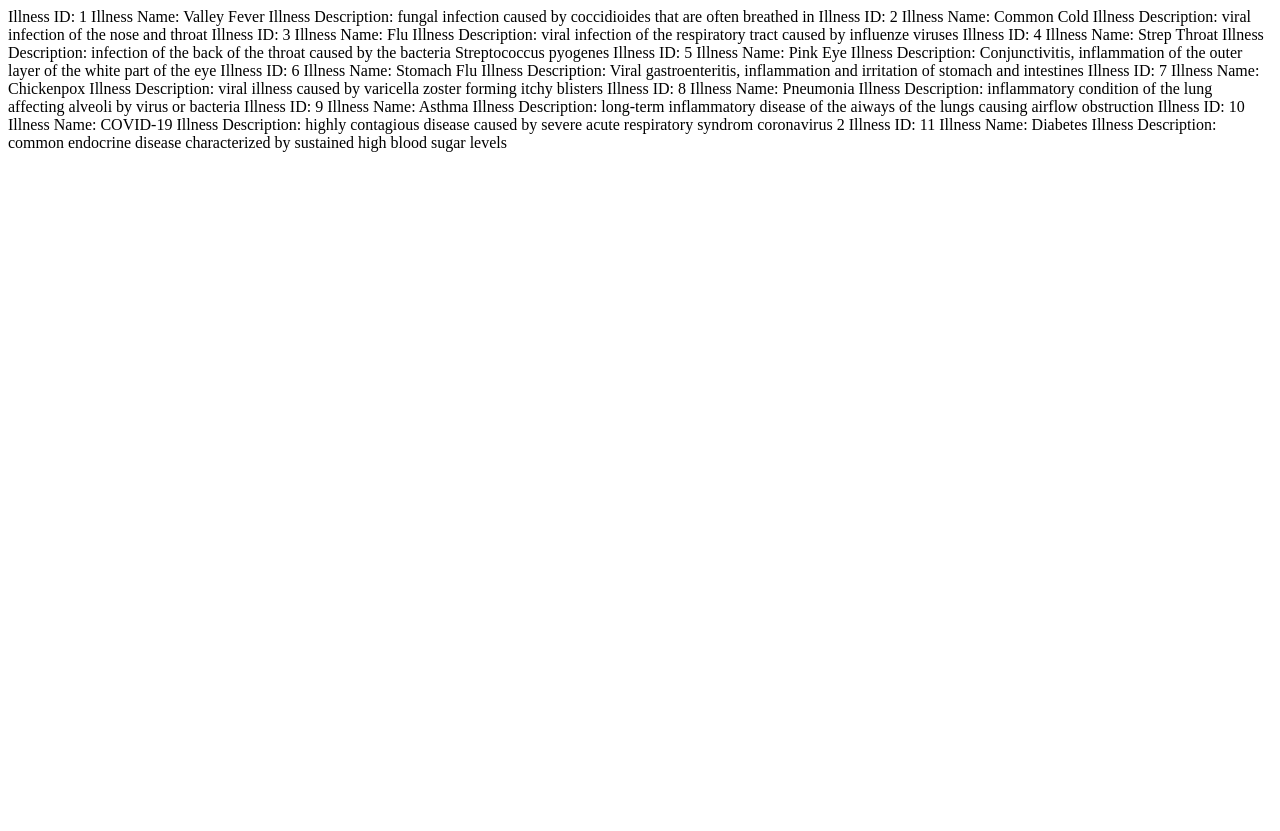
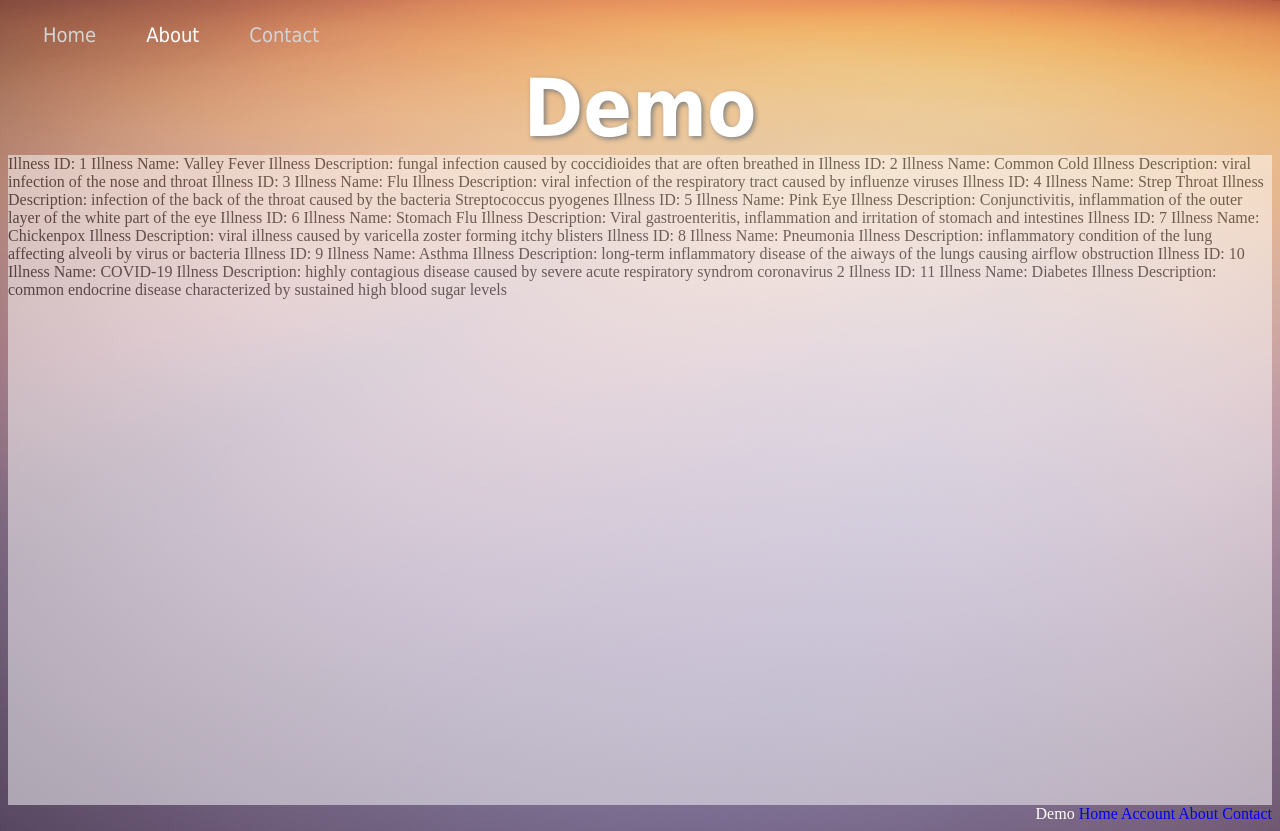
Before and after one commit to jrojas53/ReadyMedi, a PHP site: page /demo.php in a window 1280 px wide. Before the commit the page ends 152 px from the top, so only its background shows below. Run offline with PHP 8.4, Linux system fonts and the light colour scheme; data comes from the database, SQL or seed files in the repository.

Commit message:
adding demo.php to website pages, this page is ONLY for demo purposes. This file has html, css. Php code provided by Kristine C.

```diff
--- a/Website/demo.php
+++ b/Website/demo.php
@@ -1,5 +1,90 @@
+<!DOCTYPE html>
+<html lang="en">
+    <head>
+        <meta charset="utf-8">
+        <meta name="viewport" content="width=device-width,initial-scale=1">
+        <title>Demo</title>
+        <style>
+            body {
+                background-image: url("summer_background_gradient.jpg");
+                background-size: cover;
+	            background-position: center center;
+	            background-attachment: fixed;
+            }
+            h1 {
+                text-align: center;
+                font-family: Tahoma, sans-serif;
+                color: white;
+                font-size: 80px;
+                text-shadow: 2px 2px 5px gray;
+                margin: 0%;
+            }
+            h2 {
+                text-align: center;
+                font-family: Tahoma, sans-serif;
+                color: black;
+                text-shadow: 2px 2px 5px wheat;
+                font-size: 50px;
+                margin: 0%;
+            }
+            ul  {
+                list-style-type: none;
+                margin: auto;
+                border: 0;
+                padding: 0;
+                top: 0;
+                overflow: hidden;
+                font-family: Tahoma, sans-serif;
+            }
+            li {
+                float: left;
+                margin-left: 20px;
+            }
+            li a {
+                display: block;
+                color: lightgray;
+                text-align: center;
+                padding: 15px;
+                font-size: 20px;
+            }
+            li a:hover:not(.active) {
+                color: white;
+            }
+            .active {
+                color: white;
+            }
+            .page {
+                height: 650px;
+                width: 100%;
+                background-color: white;
+                opacity: 50%;
+                overflow: auto;
+            }
+            .statement {
+                margin: auto;
+                padding-top: 60px;
+                text-align: center;
+                font-family: Tahoma, sans-serif;
+                font-size: 35px;
+                text-shadow: 2px 2px 5px ghostwhite;
+            }
+            .footer {
+                overflow: hidden;
+                text-align: right;
+            }
+        </style>
+    </head>
+    <body>
+        <header>
+            <ul>
+                <li><a style="text-decoration: none" href="index.html"> Home</a></li>
+                <li><a class = "active" style="text-decoration: none" href="about.html"> About</a></li>
+                <li><a style="text-decoration: none" href="contact.html">Contact</a></li>
+            </ul>
+        </header>
+        <h1>Demo</h1>
+        <div class="page">
 			<?php
-
 				// check if connected to database
 				// include as it requires connection.
 				include '.connect.php';
@@ -35,3 +120,13 @@ for ($i = 1; $i <= $times; $i++){
 					echo "Illness ID: " . $row["illid"] . "\n" . "Illness Name: " . $row["name"] ."\n" . "Illness Description: " . $row["description"] . "\n\n";
 				}
 			?>
+        </div>
+        <div class ="footer">
+            <a class = "active" style="text-decoration: none" href="demo.php">Demo</a>
+            <a style="text-decoration: none" href="index.html"> Home</a></li>
+            <a style="text-decoration: none" href="account.php"> Account</a></li>
+            <a style="text-decoration: none" href="about.html"> About</a></li>
+            <a style="text-decoration: none" href="contact.html"> Contact</a></li>
+        </div>
+    </body>
+</html>
```
Lines whose indentation alone changed are shown as unchanged.
